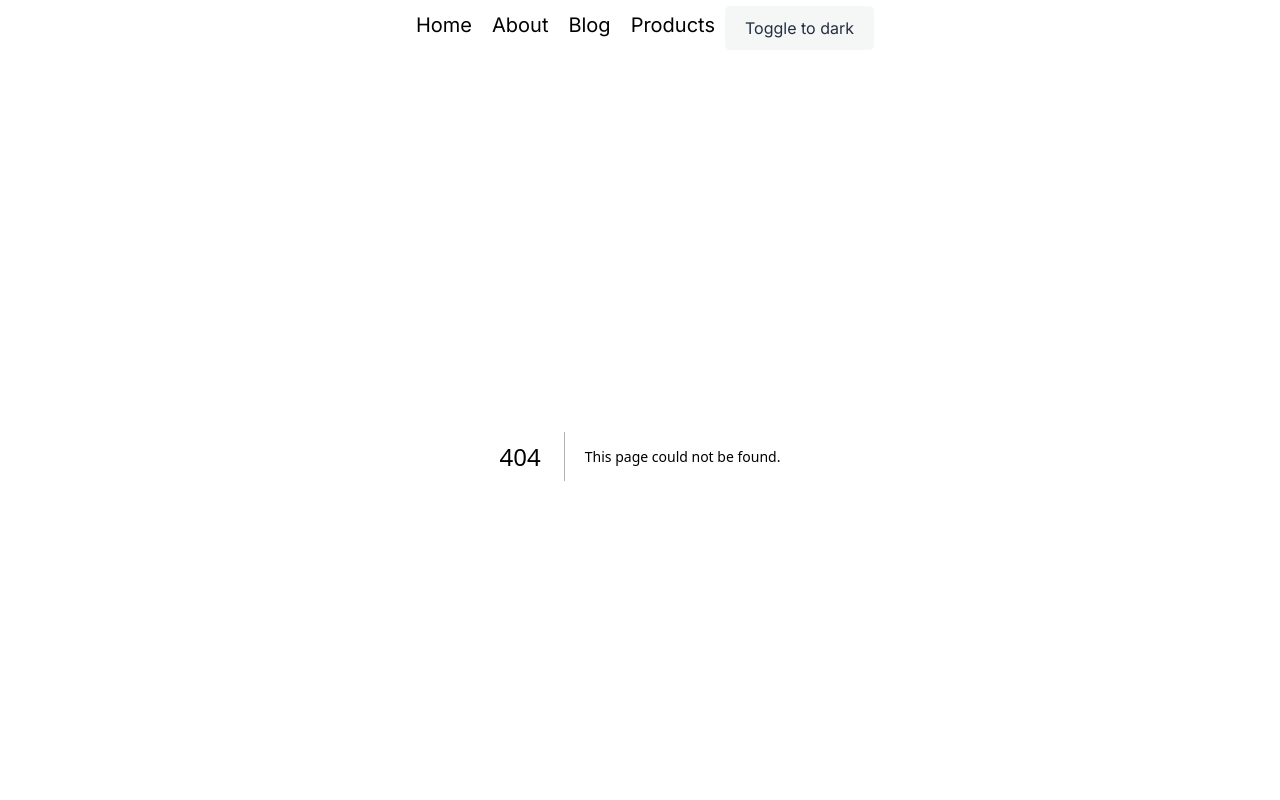
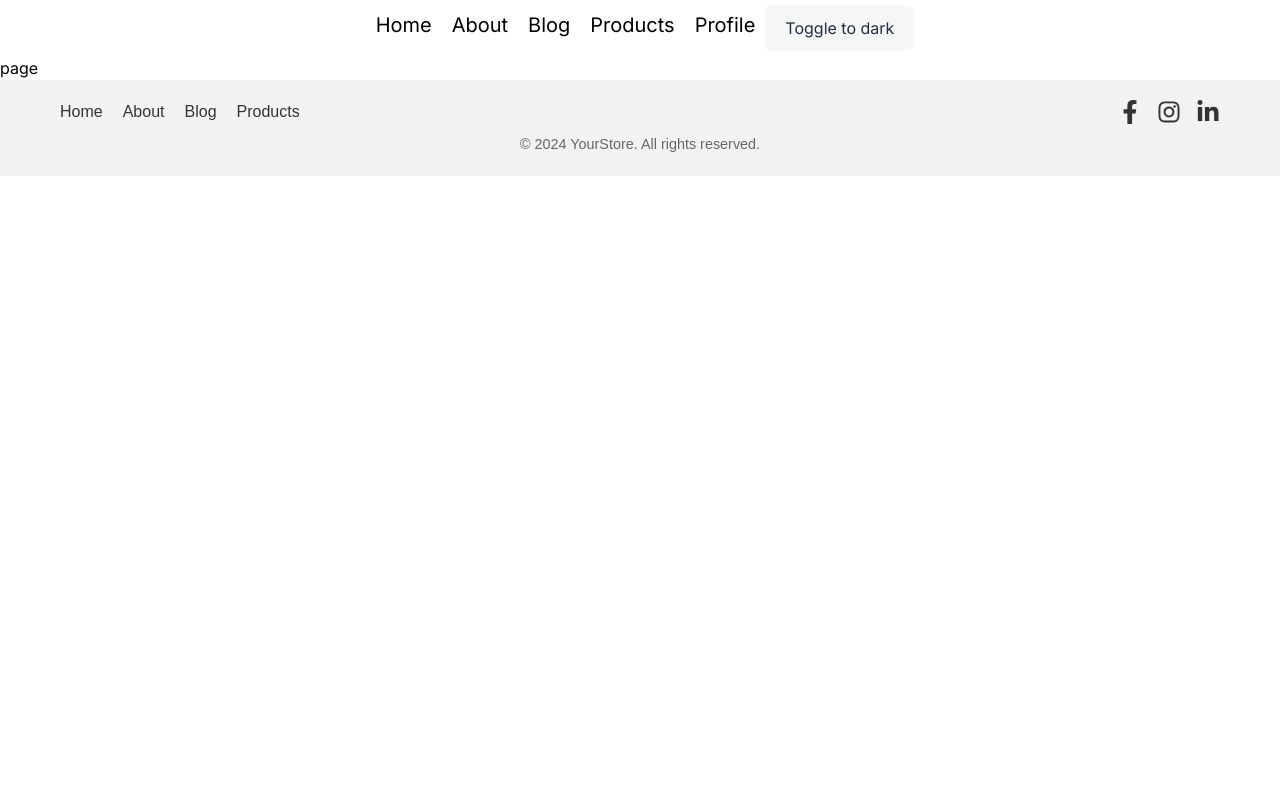
Before and after one commit to DTarkh/tbc-next.js, a Next.js app: page /profile in a window 1280 px wide. Before the commit this address had no page. Shown: the top 800 px of the page. Built offline with nearby package versions, Linux system fonts and the light colour scheme.

Commit message:
add profile page

```diff
--- a/app/Components/AddProduct.jsx
+++ b/app/Components/AddProduct.jsx
@@ -1,7 +1,7 @@
 import "./AddProduct.css";
 import { useState } from "react";
 import { v4 as uuidv4 } from "uuid";
-import placeHolder from "../../public/11.webp"
+
 
 
 
--- a/app/Navigation/Navbar.jsx
+++ b/app/Navigation/Navbar.jsx
@@ -49,6 +49,14 @@ const Navbar = () => {
           {" "}
           <li>Products</li>
         </Link>
+        <Link
+          className="nav-link"
+          href="/profile"
+          style={{ color: theme === "dark" ? "white" : "black" }}
+        >
+          {" "}
+          <li>Profile</li>
+        </Link>
 
         <button className="nav-btn" onClick={toggleTheme}>
           Toggle to {theme === "dark" ? "light" : "dark"}
--- a/app/products/ProductList.css
+++ b/app/products/ProductList.css
@@ -233,3 +233,8 @@
 .products-addbtn:hover {
   background-color: #b0b0b0; /* Slightly darker silver on hover */
 }
+
+.ProductCard-btns{
+  display: flex;
+  justify-content: center;
+}
--- a/app/products/ProductList.jsx
+++ b/app/products/ProductList.jsx
@@ -39,7 +39,7 @@ const ProductCard = ({
           </Link>
           <p className="ProductCard-rating">Rating: {product.rating}</p>
           <span className="ProductCard-price">Price: ${product.price}</span>
-          <div>
+          <div className="ProductCard-btns">
             <button
               className="ProductCard-button-update"
               onClick={() => onUpdate(product.id)}
--- /dev/null
+++ b/app/profile/page.jsx
@@ -0,0 +1,9 @@
+import React from 'react'
+
+const page = () => {
+  return (
+    <div>page</div>
+  )
+}
+
+export default page
```
